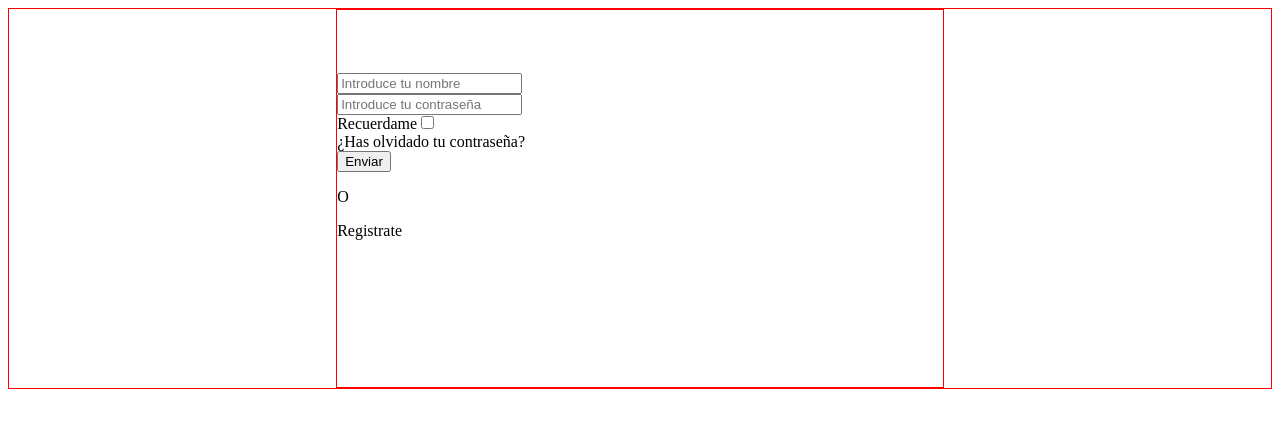
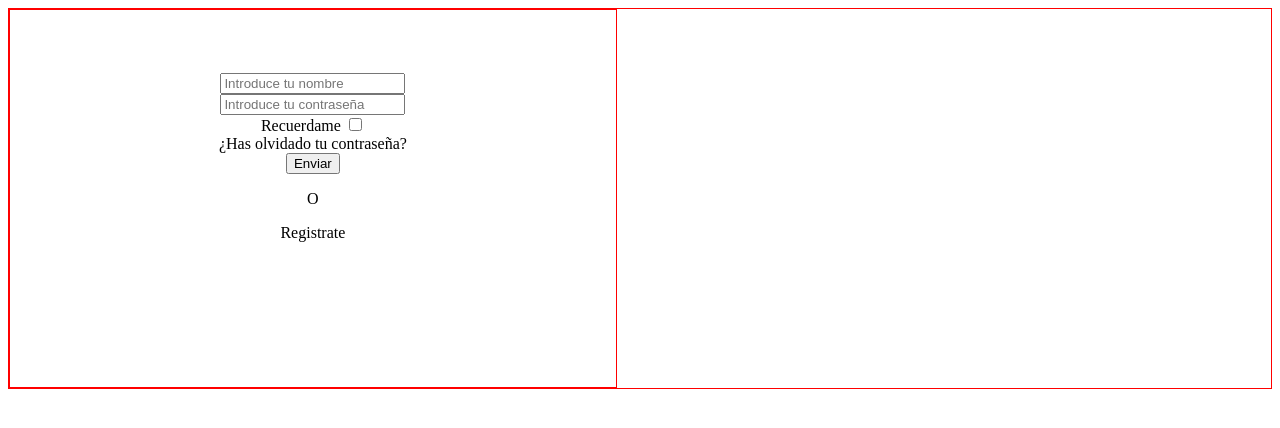
Before and after one commit to adriansanz94/TFG, a PHP site: page /resources/templates/contenido/login.php in a window 1280 px wide. Shown: the top 428 px of the page. Run offline with PHP 8.4, Linux system fonts and the light colour scheme.

Commit message:
css login centrado

```diff
--- a/public/css/login.css
+++ b/public/css/login.css
@@ -2,20 +2,20 @@
 /*CSS para el formulario de login */
 div.centrar{
 	border: 1px solid red;
+}
 
-}
 form {
+	display: inline-block;
+  text-align: center;
   width: 48%;
   height: 40%;
   padding-top: 5%;
 	margin:0 auto;
 	border: 1px solid red;
-
 }
 
-input{
+input[type=text], input[type=password]{
 	margin: 0 auto;
-
 }
 
 #registrate,#olvidadoContraseña{
@@ -24,6 +24,10 @@ input{
 	margin:0 auto;
 }
 
+ form a{
+	text-align: center;
+}
+
 .error{
 	color:red;
 }
```
Also changed, not shown: resources/templates/contenido/login.php (line endings or trailing spaces). Lines whose indentation alone changed are shown as unchanged.
